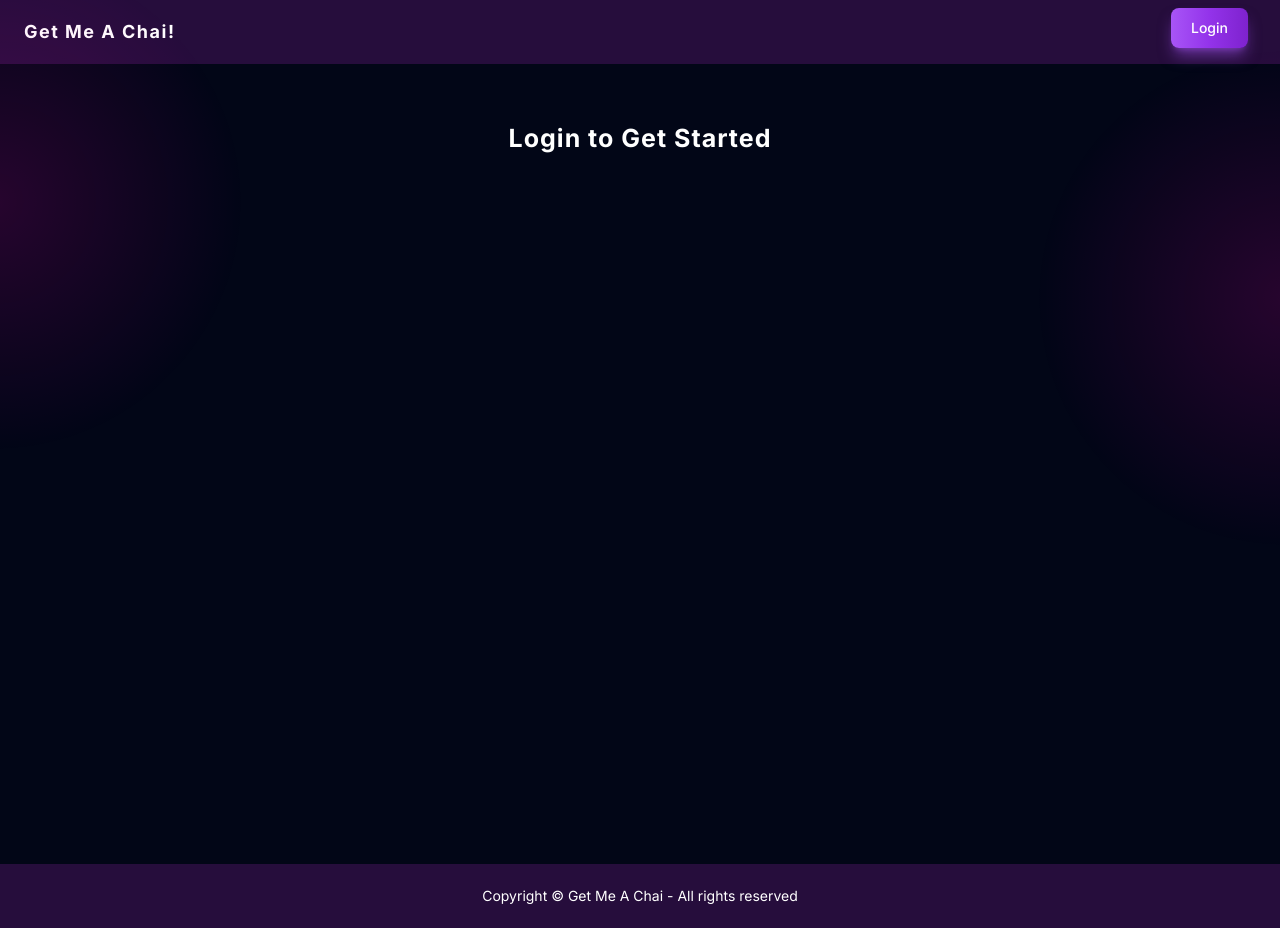
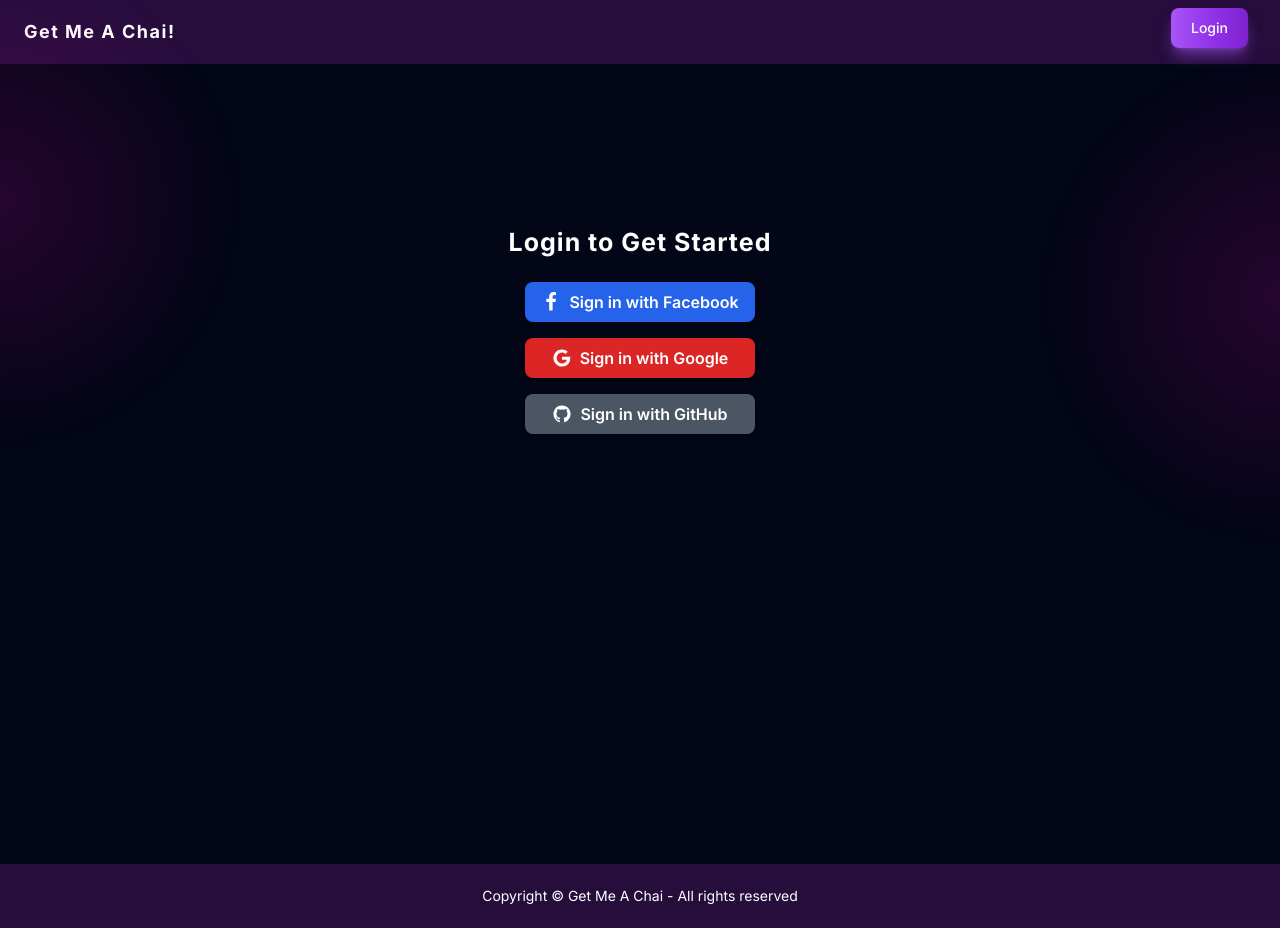
Before and after one commit to AmanMandal7/Get-Me-A-Chai, a Next.js app: page /Login in a window 1280 px wide. Shown: the top 928 px of the page. Built offline with nearby package versions, Linux system fonts and the light colour scheme.

Commit message:
Done with the login page

```diff
--- a/app/Login/page.js
+++ b/app/Login/page.js
@@ -1,13 +1,37 @@
+"use client"
 import React from 'react'
 
 const page = () => {
   return (
-    <div className='text-white py-14 flex-col items-center content-center'>
+    <div className='text-white py-40 flex flex-col gap-5 items-center content-center'>
         <h2 className='text-center font-bold text-[25px] tracking-[1px]'>Login to Get Started</h2>
 
-        <div className='social-login-buttons'>
+        <div class="flex flex-col max-w-sm gap-4">
+            <button type="button" class="py-2 px-4 flex justify-center items-center  bg-blue-600 hover:bg-blue-700 focus:ring-blue-500 focus:ring-offset-blue-200 text-white w-full transition ease-in duration-200 text-center text-base font-semibold shadow-md focus:outline-none focus:ring-2 focus:ring-offset-2  rounded-lg ">
+                <svg width="20" height="20" fill="currentColor" class="mr-2" viewBox="0 0 1792 1792" xmlns="http://www.w3.org/2000/svg">
+                    <path d="M1343 12v264h-157q-86 0-116 36t-30 108v189h293l-39 296h-254v759h-306v-759h-255v-296h255v-218q0-186 104-288.5t277-102.5q147 0 228 12z">
+                    </path>
+                </svg>
+                Sign in with Facebook
+            </button>
 
+            <button type="button" class="py-2 px-4 flex justify-center items-center  bg-red-600 hover:bg-red-700 focus:ring-red-500 focus:ring-offset-red-200 text-white w-full transition ease-in duration-200 text-center text-base font-semibold shadow-md focus:outline-none focus:ring-2 focus:ring-offset-2  rounded-lg ">
+                <svg width="20" height="20" fill="currentColor" class="mr-2" viewBox="0 0 1792 1792" xmlns="http://www.w3.org/2000/svg">
+                    <path d="M896 786h725q12 67 12 128 0 217-91 387.5t-259.5 266.5-386.5 96q-157 0-299-60.5t-245-163.5-163.5-245-60.5-299 60.5-299 163.5-245 245-163.5 299-60.5q300 0 515 201l-209 201q-123-119-306-119-129 0-238.5 65t-173.5 176.5-64 243.5 64 243.5 173.5 176.5 238.5 65q87 0 160-24t120-60 82-82 51.5-87 22.5-78h-436v-264z">
+                    </path>
+                </svg>
+                Sign in with Google
+            </button>
+
+            <button type="button" class="py-2 px-4 flex justify-center items-center  bg-gray-600 hover:bg-gray-700 focus:ring-gray-500 focus:ring-offset-gray-200 text-white w-full transition ease-in duration-200 text-center text-base font-semibold shadow-md focus:outline-none focus:ring-2 focus:ring-offset-2  rounded-lg ">
+                <svg xmlns="http://www.w3.org/2000/svg" width="20" height="20" fill="currentColor" class="mr-2" viewBox="0 0 1792 1792">
+                    <path d="M896 128q209 0 385.5 103t279.5 279.5 103 385.5q0 251-146.5 451.5t-378.5 277.5q-27 5-40-7t-13-30q0-3 .5-76.5t.5-134.5q0-97-52-142 57-6 102.5-18t94-39 81-66.5 53-105 20.5-150.5q0-119-79-206 37-91-8-204-28-9-81 11t-92 44l-38 24q-93-26-192-26t-192 26q-16-11-42.5-27t-83.5-38.5-85-13.5q-45 113-8 204-79 87-79 206 0 85 20.5 150t52.5 105 80.5 67 94 39 102.5 18q-39 36-49 103-21 10-45 15t-57 5-65.5-21.5-55.5-62.5q-19-32-48.5-52t-49.5-24l-20-3q-21 0-29 4.5t-5 11.5 9 14 13 12l7 5q22 10 43.5 38t31.5 51l10 23q13 38 44 61.5t67 30 69.5 7 55.5-3.5l23-4q0 38 .5 88.5t.5 54.5q0 18-13 30t-40 7q-232-77-378.5-277.5t-146.5-451.5q0-209 103-385.5t279.5-279.5 385.5-103zm-477 1103q3-7-7-12-10-3-13 2-3 7 7 12 9 6 13-2zm31 34q7-5-2-16-10-9-16-3-7 5 2 16 10 10 16 3zm30 45q9-7 0-19-8-13-17-6-9 5 0 18t17 7zm42 42q8-8-4-19-12-12-20-3-9 8 4 19 12 12 20 3zm57 25q3-11-13-16-15-4-19 7t13 15q15 6 19-6zm63 5q0-13-17-11-16 0-16 11 0 13 17 11 16 0 16-11zm58-10q-2-11-18-9-16 3-14 15t18 8 14-14z">
+                    </path>
+                </svg>
+                Sign in with GitHub
+            </button>
         </div>
+
     </div>
   )
 }
```
